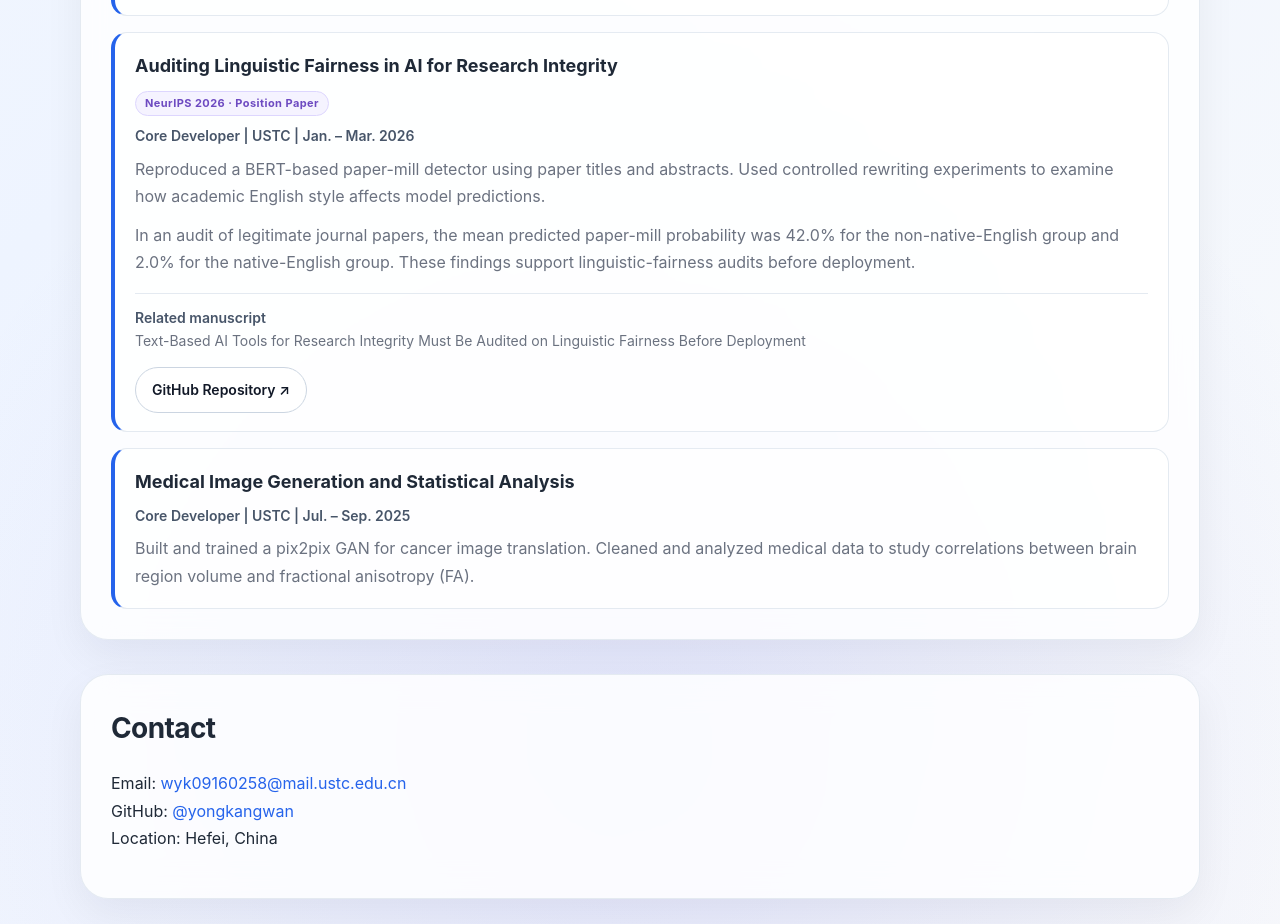
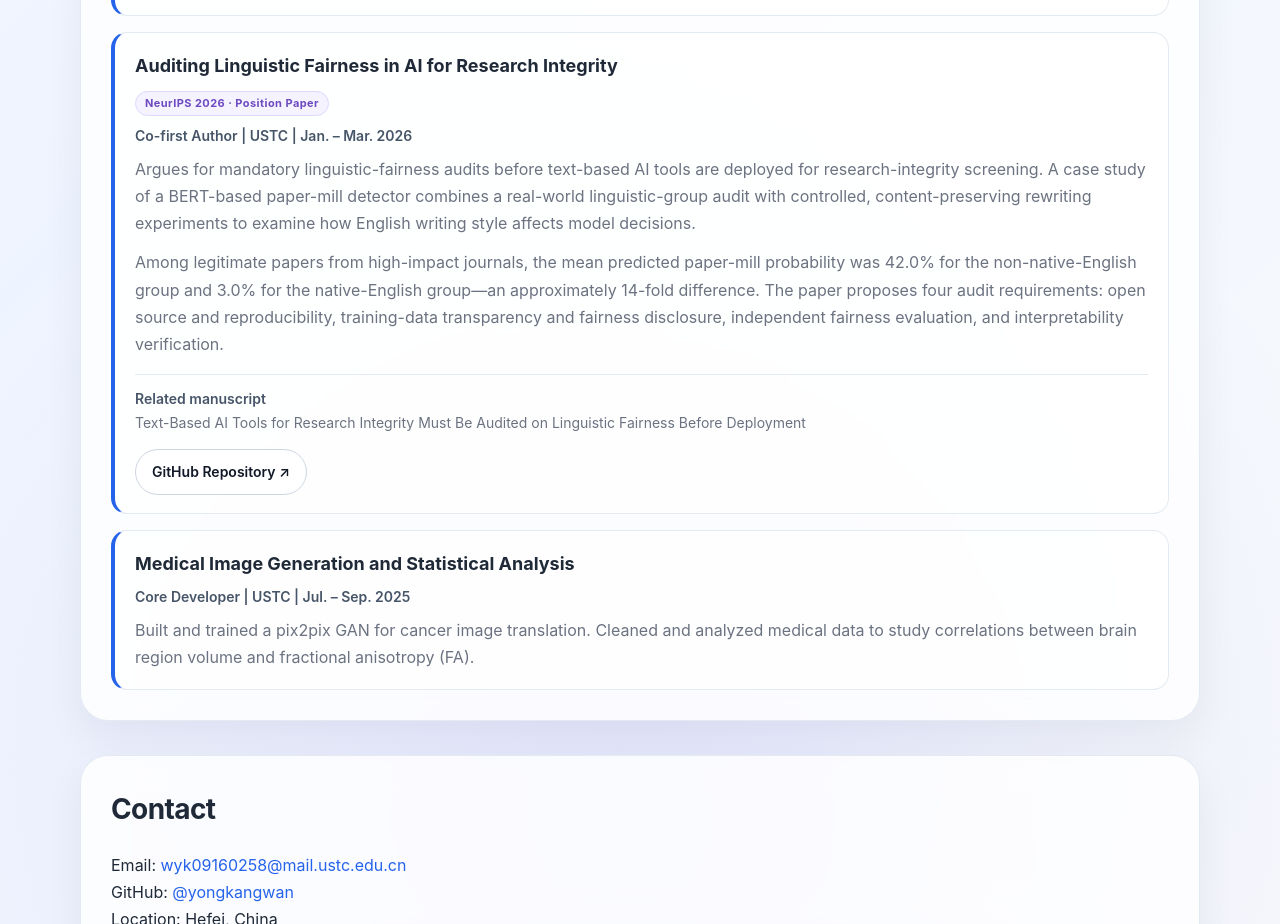
Before and after one commit to yongkangwan/yongkangwan.github.io, a plain HTML site: page index.html in a window 1280 px wide. Shown: the part 1380-2304 px from the top of the page. Drawn offline with Linux system fonts and the light colour scheme.

Commit message:
Update co-first authorship and align fairness paper summary with repository

```diff
--- a/index.html
+++ b/index.html
@@ -390,9 +390,9 @@
         <div class="timeline-item">
           <h3 data-i18n="exp2Title">Auditing Linguistic Fairness in AI for Research Integrity</h3>
           <span class="paper-tag" data-i18n="publicationTag">NeurIPS 2026 · Position Paper</span>
-          <span class="meta" data-i18n="exp2Meta">Core Developer | USTC | Jan. – Mar. 2026</span>
-          <p data-i18n="exp2Text">Reproduced a BERT-based paper-mill detector using paper titles and abstracts. Used controlled rewriting experiments to examine how academic English style affects model predictions.</p>
-          <p class="research-result" data-i18n="exp2Results">In an audit of legitimate journal papers, the mean predicted paper-mill probability was 42.0% for the non-native-English group and 2.0% for the native-English group. These findings support linguistic-fairness audits before deployment.</p>
+          <span class="meta" data-i18n="exp2Meta">Co-first Author | USTC | Jan. – Mar. 2026</span>
+          <p data-i18n="exp2Text">Argues for mandatory linguistic-fairness audits before text-based AI tools are deployed for research-integrity screening. A case study of a BERT-based paper-mill detector combines a real-world linguistic-group audit with controlled, content-preserving rewriting experiments to examine how English writing style affects model decisions.</p>
+          <p class="research-result" data-i18n="exp2Results">Among legitimate papers from high-impact journals, the mean predicted paper-mill probability was 42.0% for the non-native-English group and 3.0% for the native-English group—an approximately 14-fold difference. The paper proposes four audit requirements: open source and reproducibility, training-data transparency and fairness disclosure, independent fairness evaluation, and interpretability verification.</p>
           <p class="paper-reference"><span data-i18n="paperLabel">Related manuscript</span><br /><cite data-i18n="paperTitle">Text-Based AI Tools for Research Integrity Must Be Audited on Linguistic Fairness Before Deployment</cite></p>
           <a class="btn repository-link" href="https://github.com/yongkangwan/Discussion-on-Fairness-in-AI-Tools" target="_blank" rel="noopener noreferrer" data-i18n="exp2Repository">GitHub Repository ↗</a>
         </div>
@@ -448,13 +448,13 @@
     "exp1Meta": "科研助理｜USTC｜2026 年初 – 至今",
     "exp1Text": "评估大语言模型在中医药任务中的推理能力与事实准确性，探索领域评测框架及检索增强生成（RAG）方法，以减少模型生成缺乏事实依据的回答。",
     "exp2Title": "科研诚信 AI 的语言公平性审计",
-    "exp2Meta": "核心开发者｜USTC｜2026 年 1 月 – 3 月",
-    "exp2Text": "复现基于论文标题与摘要的 BERT 论文工厂检测器，并通过受控改写实验，分析学术英语写作风格对模型预测的影响。",
+    "exp2Meta": "共同第一作者｜USTC｜2026 年 1 月 – 3 月",
+    "exp2Text": "主张用于科研诚信筛查的文本型 AI 工具在部署前必须接受语言公平性审计。以 BERT 论文工厂检测器为案例，结合真实论文分组评估与内容保持不变的受控改写实验，分析英语写作风格对模型判断的影响。",
     "exp3Title": "医学图像生成与统计分析",
     "exp3Meta": "核心开发者｜USTC｜2025 年 7 月 – 9 月",
     "exp3Text": "搭建并训练 pix2pix 生成对抗网络，探索癌症图像翻译；清洗与分析医学数据，研究脑区体积与各向异性分数（FA）的相关性。",
     "contactTitle": "联系方式",
-    "exp2Results": "在真实期刊论文审计中，非英语母语组与英语母语组的平均论文工厂预测概率分别为 42.0% 和 2.0%。结果支持在部署此类工具前开展语言公平性审计。",
+    "exp2Results": "对高影响力期刊正常发表论文的审计显示，非英语母语组与英语母语组的平均论文工厂预测概率分别为 42.0% 和 3.0%，相差约 14 倍。论文提出开源与可复现、训练数据透明与公平性披露、独立公平性评估及可解释性验证四项审计要求。",
     "paperLabel": "相关论文",
     "emailLabel": "邮箱",
     "locationLabel": "所在地",
@@ -486,13 +486,13 @@
     "exp1Meta": "Research Assistant | USTC | Early 2026 – Present",
     "exp1Text": "Evaluating reasoning and factual accuracy in Traditional Chinese Medicine tasks. Exploring domain-specific evaluation frameworks and retrieval-augmented generation (RAG) to reduce unsupported model responses.",
     "exp2Title": "Auditing Linguistic Fairness in AI for Research Integrity",
-    "exp2Meta": "Core Developer | USTC | Jan. – Mar. 2026",
-    "exp2Text": "Reproduced a BERT-based paper-mill detector using paper titles and abstracts. Used controlled rewriting experiments to examine how academic English style affects model predictions.",
+    "exp2Meta": "Co-first Author | USTC | Jan. – Mar. 2026",
+    "exp2Text": "Argues for mandatory linguistic-fairness audits before text-based AI tools are deployed for research-integrity screening. A case study of a BERT-based paper-mill detector combines a real-world linguistic-group audit with controlled, content-preserving rewriting experiments to examine how English writing style affects model decisions.",
     "exp3Title": "Medical Image Generation and Statistical Analysis",
     "exp3Meta": "Core Developer | USTC | Jul. – Sep. 2025",
     "exp3Text": "Built and trained a pix2pix GAN for cancer image translation. Cleaned and analyzed medical data to study correlations between brain region volume and fractional anisotropy (FA).",
     "contactTitle": "Contact",
-    "exp2Results": "In an audit of legitimate journal papers, the mean predicted paper-mill probability was 42.0% for the non-native-English group and 2.0% for the native-English group. These findings support linguistic-fairness audits before deployment.",
+    "exp2Results": "Among legitimate papers from high-impact journals, the mean predicted paper-mill probability was 42.0% for the non-native-English group and 3.0% for the native-English group—an approximately 14-fold difference. The paper proposes four audit requirements: open source and reproducibility, training-data transparency and fairness disclosure, independent fairness evaluation, and interpretability verification.",
     "paperLabel": "Related manuscript",
     "emailLabel": "Email",
     "locationLabel": "Location",
```
